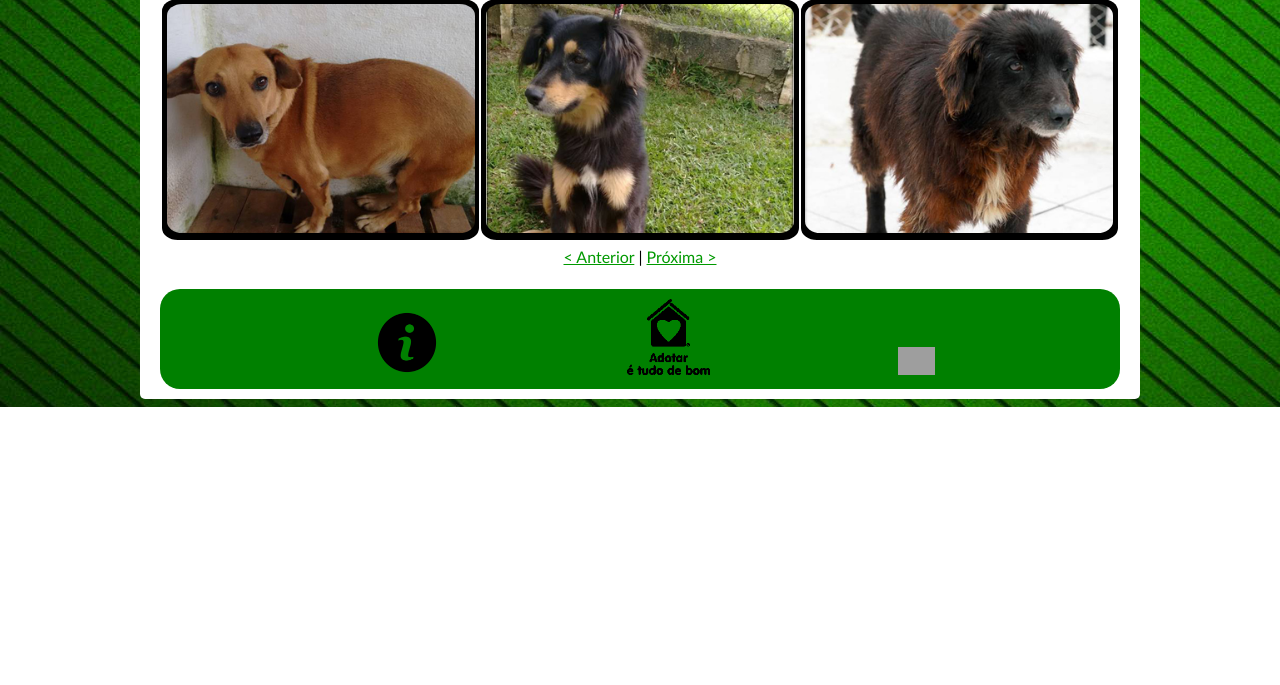
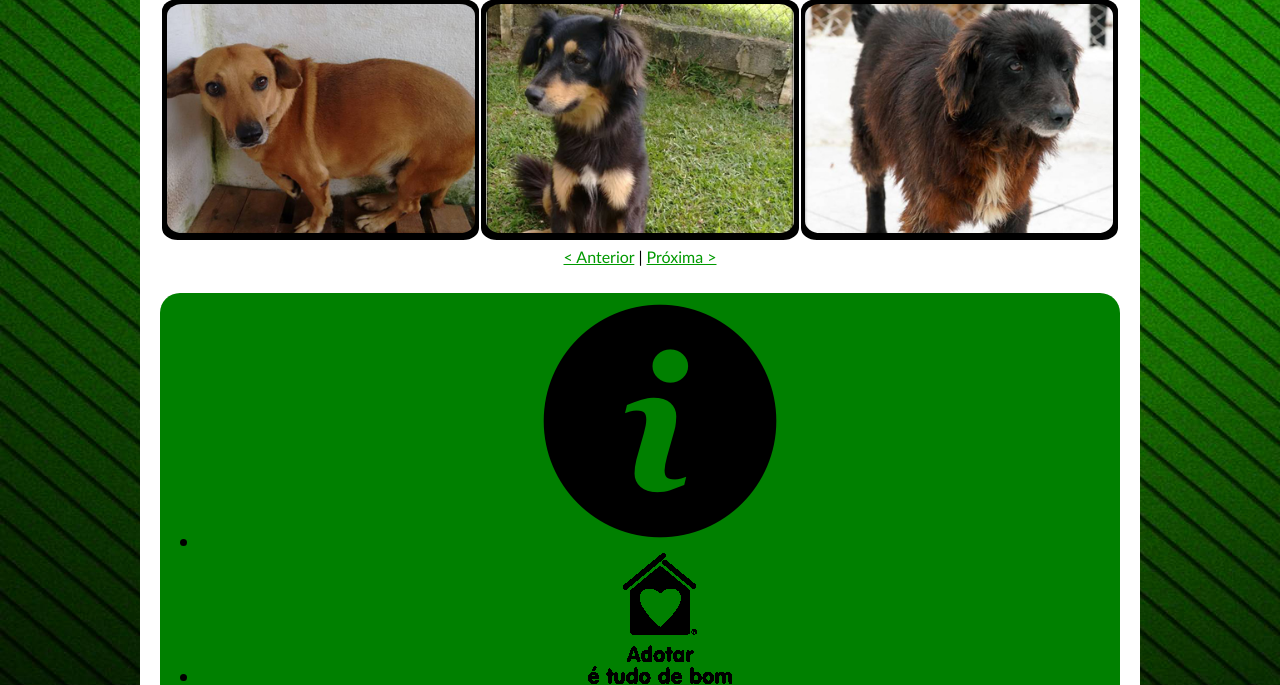
Before and after one commit to NelioCarneval/ProjetoFPIN20161, a PHP site: page /html/CaesParaAdocao.html in a window 1280 px wide. Shown: the part 1182-1867 px from the top of the page. Before the commit the page ends 1589 px from the top, so only its background shows below. Run offline with PHP 8.4, Linux system fonts and the light colour scheme; grey boxes are pictures that could not be loaded.

Commit message:
Correção em footer

```diff
--- a/css/LayoutDefault.css
+++ b/css/LayoutDefault.css
@@ -78,33 +78,15 @@ nav a:visited{
 /* FOOTER */
 
 footer {
-	height: 100px;
 	background-color: green;
 	display: block;
 	clear: both;
 	border-radius: 20px;
 }
 
-footer nav ul {
-	padding-top: 10px;
-}
-
-footer nav ul li{
-	list-style: none;
-	display: inline;
-	padding-left: 18%;
-}
-
-#about{
-	width: 7%;
-}
-
-#logoInferior{
-	width: 9%;
-}
-
-#local{
-	width: 4%;
+footer nav {
+	text-align: center;
+	font-size: 125%;
 }
 
 #logoPrincipal{
```
